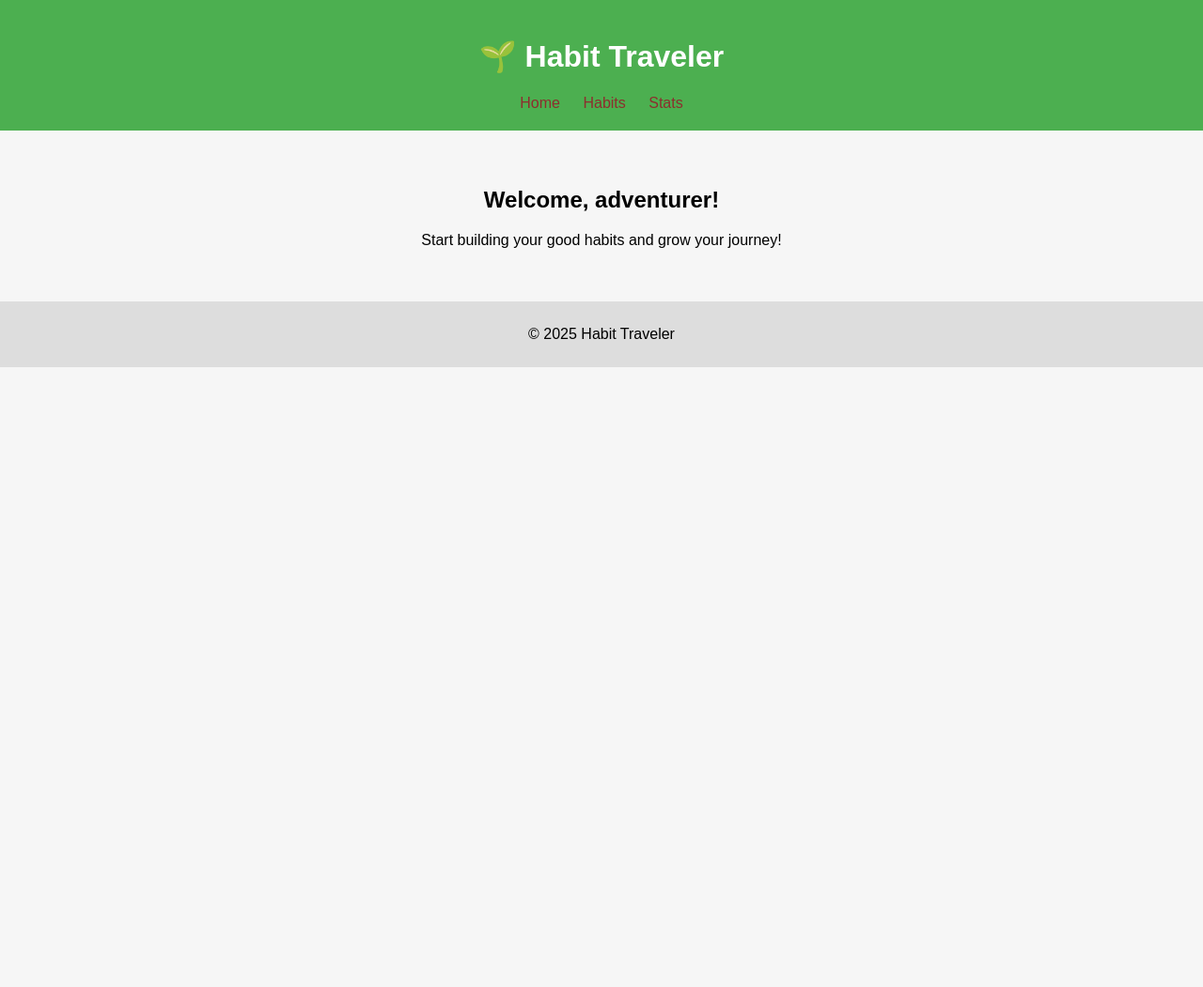
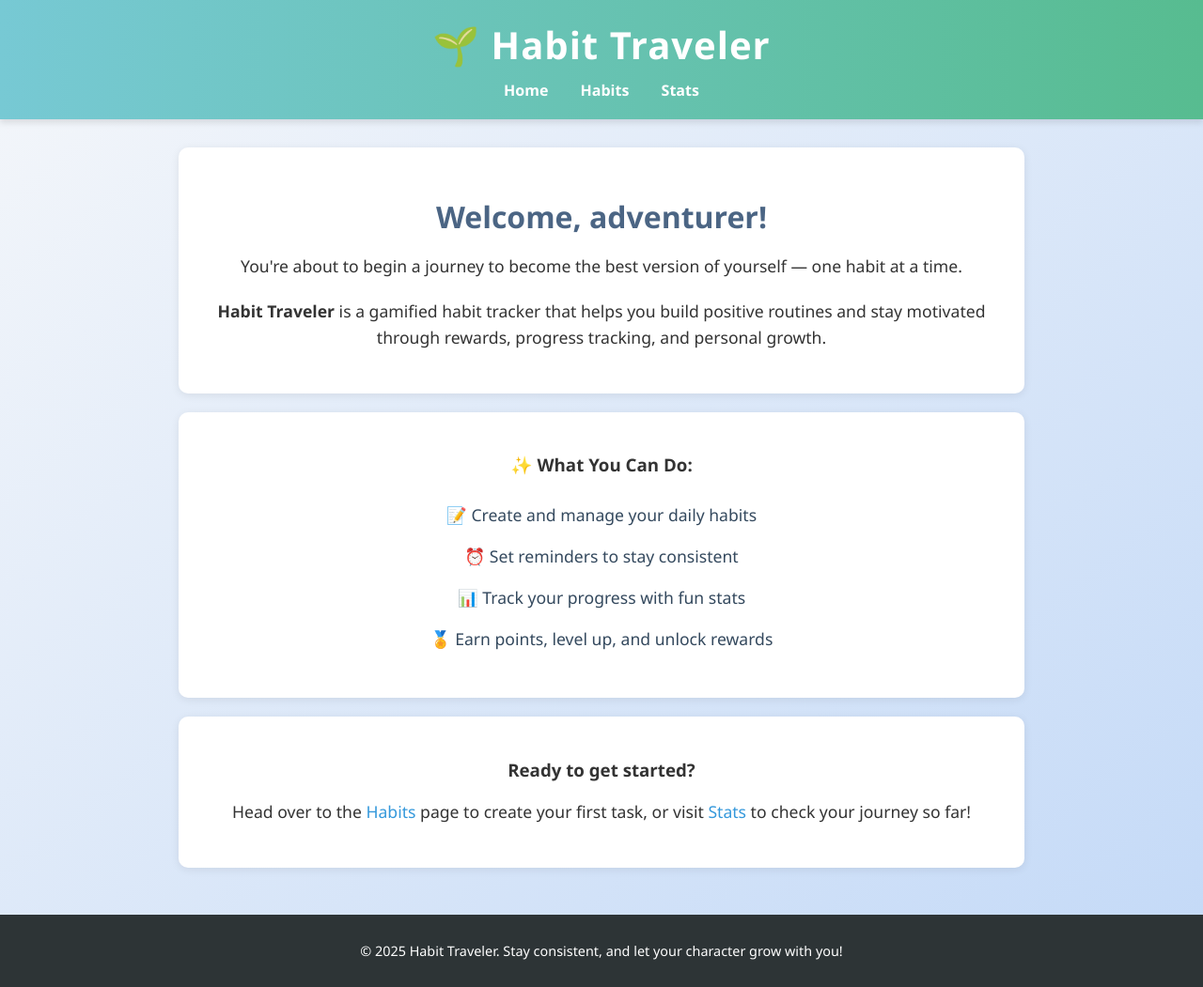
Before and after one commit to VINCENTLIM716/MINI-IT-3-10, a Flask app: page / in a window 1280 px wide. Shown: the whole page at 94% size. Before the commit the page ends 391 px from the top, so only its background shows below. Run offline with Flask 3, Linux system fonts and the light colour scheme.

Commit message:
htmlcss update

```diff
--- a/static/style.css
+++ b/static/style.css
@@ -1,30 +1,102 @@
+/* Reset and base styles */
 body {
-    font-family: Arial, sans-serif;
     margin: 0;
-    padding: 0;
-    background-color: #f6f6f6;
+    font-family: 'Segoe UI', Tahoma, Geneva, Verdana, sans-serif;
+    background: linear-gradient(to bottom right, #f5f7fa, #c3d9f7);
+    color: #333;
+    min-height: 100vh;
+    display: flex;
+    flex-direction: column;
 }
 
+/* Header */
 header {
-    background-color: #4caf50;
+    background: linear-gradient(to right, #77c9d4, #57bc90);
+    color: white;
     padding: 20px;
+    text-align: center;
+    box-shadow: 0 4px 6px rgba(0,0,0,0.1);
+}
+
+header h1 {
+    margin: 0;
+    font-size: 2.5em;
+    letter-spacing: 1px;
+}
+
+nav {
+    margin-top: 10px;
+}
+
+nav a {
     color: white;
+    margin: 0 15px;
+    text-decoration: none;
+    font-weight: bold;
+    transition: all 0.3s ease;
+}
+
+nav a:hover {
+    color: #ffe066;
+    text-decoration: underline;
+}
+
+/* Main content */
+main {
+    flex: 1;
+    padding: 30px;
+    max-width: 900px;
+    margin: 0 auto;
     text-align: center;
 }
 
-nav a {
-    margin: 0 10px;
-    color: rgb(141, 46, 46);
+main h2 {
+    font-size: 2em;
+    color: #4b6584;
+    margin-bottom: 10px;
+}
+
+main p {
+    font-size: 1.1em;
+    line-height: 1.6;
+    margin-bottom: 20px;
+}
+
+section {
+    background: white;
+    border-radius: 10px;
+    padding: 25px;
+    margin-bottom: 20px;
+    box-shadow: 0 2px 10px rgba(0,0,0,0.08);
+}
+
+/* Habit List & Icons */
+ul {
+    list-style: none;
+    padding: 0;
+}
+
+ul li {
+    padding: 10px 0;
+    font-size: 1.1em;
+    color: #34495e;
+}
+
+/* Links */
+a {
+    color: #3498db;
     text-decoration: none;
 }
 
-main {
-    padding: 40px;
-    text-align: center;
+a:hover {
+    text-decoration: underline;
 }
 
+/* Footer */
 footer {
+    background: #2d3436;
+    color: white;
     text-align: center;
-    padding: 10px;
-    background-color: #ddd;
+    padding: 15px 10px;
+    font-size: 0.9em;
 }
--- a/templates/base.html
+++ b/templates/base.html
@@ -16,12 +16,30 @@
     </header>
 
     <main>
-        <h2>Welcome, adventurer!</h2>
-        <p>Start building your good habits and grow your journey!</p>
+        <section>
+            <h2>Welcome, adventurer!</h2>
+            <p>You're about to begin a journey to become the best version of yourself — one habit at a time.</p>
+            <p><strong>Habit Traveler</strong> is a gamified habit tracker that helps you build positive routines and stay motivated through rewards, progress tracking, and personal growth.</p>
+        </section>
+
+        <section>
+            <h3>✨ What You Can Do:</h3>
+            <ul>
+                <li>📝 Create and manage your daily habits</li>
+                <li>⏰ Set reminders to stay consistent</li>
+                <li>📊 Track your progress with fun stats</li>
+                <li>🏅 Earn points, level up, and unlock rewards</li>
+            </ul>
+        </section>
+
+        <section>
+            <h3>Ready to get started?</h3>
+            <p>Head over to the <a href="#">Habits</a> page to create your first task, or visit <a href="#">Stats</a> to check your journey so far!</p>
+        </section>
     </main>
 
     <footer>
-        <p>&copy; 2025 Habit Traveler</p>
+        <p>&copy; 2025 Habit Traveler. Stay consistent, and let your character grow with you!</p>
     </footer>
 </body>
 </html>
```
